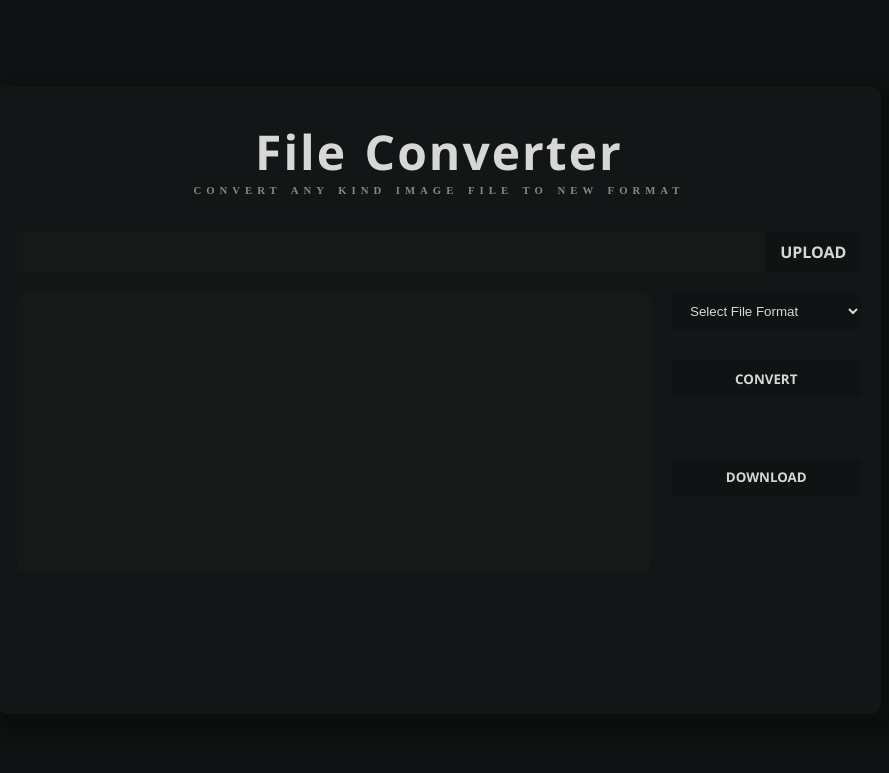
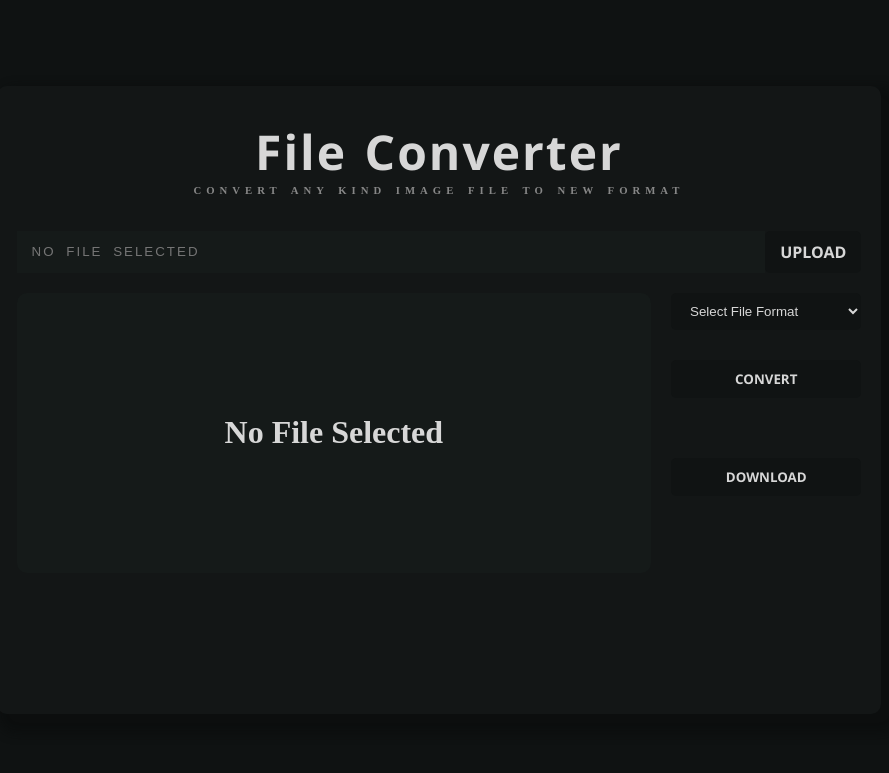
Before and after one commit to gajenlee/Image-Converter-Flask, a Flask app: page / in a window 1280 px wide. Shown: the top 773 px of the page, without its empty margins (201-1090 px from the left). Run offline with Flask 3, Linux system fonts and the light colour scheme.

Commit message:
ADD ICON
	- Add icon for the tab and set text for file

```diff
--- a/static/styles/home.css
+++ b/static/styles/home.css
@@ -89,6 +89,10 @@ input[type="file"] {
     width: 100%;
     min-height: 35vh;
     border-radius: 10px;
+    color: rgb(215, 215, 215);
+    display: flex;
+    justify-content: center;
+    align-items: center;
 }
 .converter-items {
     width: 30%;
@@ -111,3 +115,10 @@ input[type="file"] {
     outline: none;
     border-radius: 5px;
 }
+
+.file-name {
+    color: rgb(215, 215, 215);
+    text-transform: uppercase;
+    letter-spacing: 2px;
+    word-spacing: 5px;
+}
--- a/templates/index.html
+++ b/templates/index.html
@@ -4,6 +4,7 @@
     <meta charset="UTF-8">
     <meta name="viewport" content="width=device-width, initial-scale=1.0">
     <title>File Converter</title>
+    <link rel="icon" href="../static/imgs/file.png">
     <link rel="stylesheet" href="../../static/styles/home.css">
 </head>
 
@@ -21,19 +22,16 @@
                     </label>
                     <input id="file-upload" type="file" />
                 </div>
-                <input type="text" class="file-name" readonly>
+                <input type="text" class="file-name" placeholder="No file selected" readonly>
             </div>
             <div class="action-items">
-                <div class="display-image"></div>
+                <div class="display-image">
+                    <h1>No File Selected</h1>
+                </div>
                 <div class="converter-items">
                     <div class="file-format-types">
                         <select name="file-format" id="file-format" class="file-format">
                             <option value="">Select File Format</option>
-                            <option value="jpg">JPG</option>
-                            <option value="png">PNG</option>
-                            <option value="jpeg">JPEG</option>
-                            <option value="ico">ICO</option>
-                            <option value="webp">WEBP</option>
                         </select>
                     </div>
                     <div class="convert-btn">
```
Also changed, not shown: static/imgs/file.png (added).
